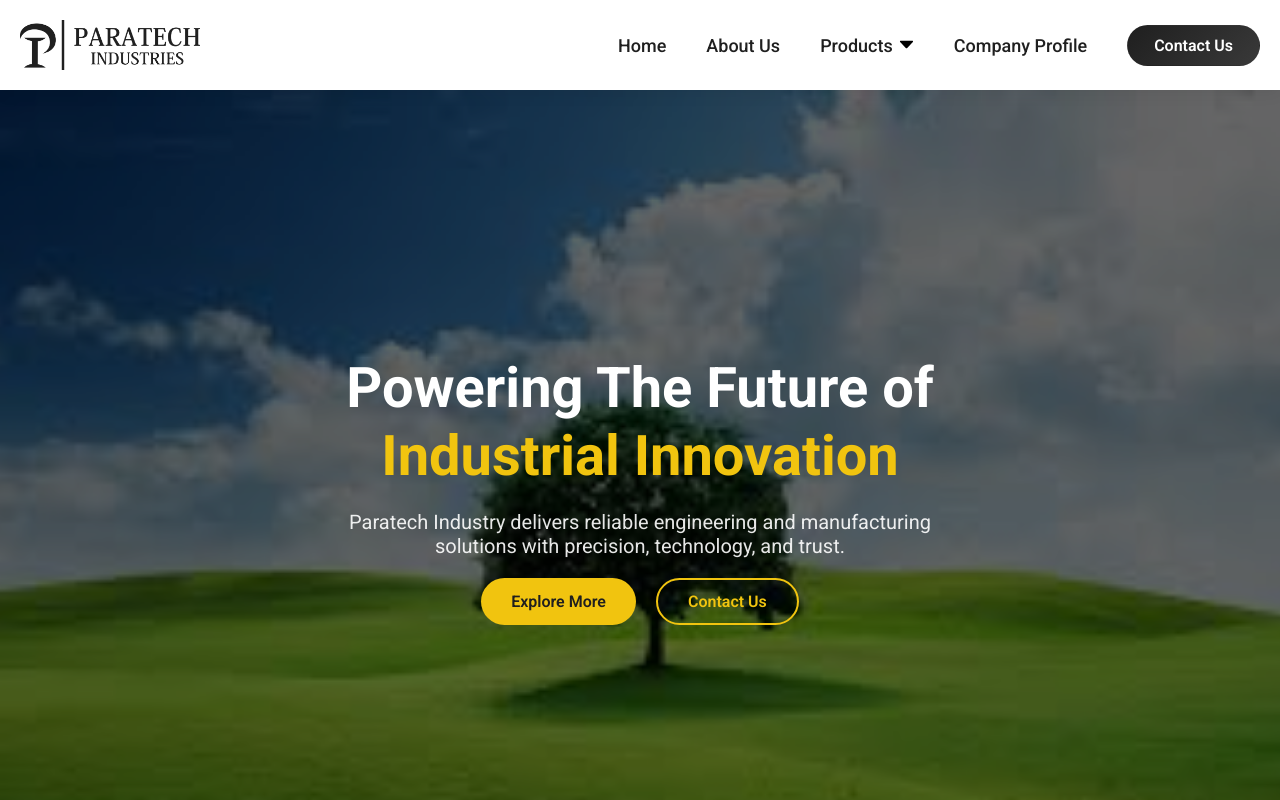
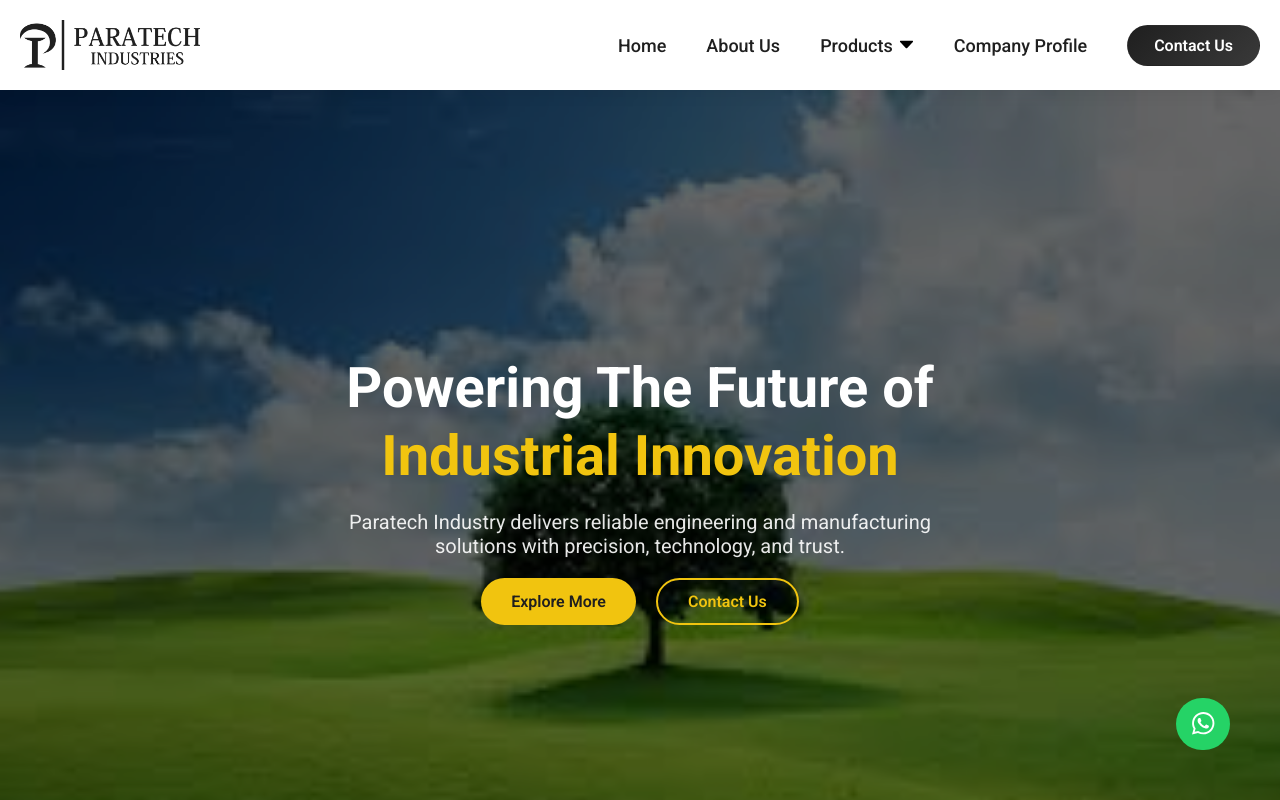
Before and after one commit to jimmyhinsu/paratechindustries, a Next.js app: page / in a window 1280 px wide. Shown: the top 800 px of the page. Built offline with nearby package versions, Linux system fonts and the light colour scheme.

Commit message:
add a whatsapp bubble

```diff
--- a/src/app/layout.js
+++ b/src/app/layout.js
@@ -2,6 +2,7 @@ import Header from "@/common/header";
 import "./globals.css";
 import Footer from "@/common/footer";
 import { AuthProvider } from "@/common/AuthProvider";
+import Whatsappbubble from "@/components/whatsappbubble";
 
 export const metadata = {
   title:
@@ -24,6 +25,7 @@ export default function RootLayout({ children }) {
         <AuthProvider>
           <Header />
           <main className="layout">{children}</main>
+          <Whatsappbubble />
           <Footer />
         </AuthProvider>
       </body>
--- /dev/null
+++ b/src/components/whatsappbubble/index.js
@@ -0,0 +1,18 @@
+import React from "react";
+import styles from "./whatsappbubble.module.scss";
+import Whatsappicon from "@/assests/svg/Whatsappicon";
+
+export default function Whatsappbubble() {
+  return (
+    <>
+      <a
+        href="https://wa.me/919879533323"
+        target="__blank"
+        className={styles.whatsappbubble}
+      >
+        <span>Chat with us</span>
+        <Whatsappicon />
+      </a>
+    </>
+  );
+}
--- /dev/null
+++ b/src/components/whatsappbubble/whatsappbubble.module.scss
@@ -0,0 +1,57 @@
+.whatsappbubble {
+    position: fixed;
+    bottom: 50px;
+    right: 50px;
+    z-index: 99;
+    padding: 14px;
+    border-radius: 99px;
+    display: flex;
+    align-items: center;
+    justify-content: center;
+    cursor: pointer;
+    background-color: #25d366;
+    transition: all 0.4s ease-in-out;
+    overflow: hidden;
+
+    @media (max-width:1024px) {
+        bottom: 30px;
+        right: 30px;
+    }
+
+    @media (max-width:768px) {
+        bottom: 20px;
+        right: 20px;
+    }
+
+    svg {
+        width: 24px;
+        height: 24px;
+        margin-left: 2px;
+
+        path {
+            fill: #fff;
+        }
+    }
+
+    span {
+        font-size: 14px;
+        font-weight: 600;
+        line-height: 24px;
+        color: #fff;
+        max-width: 0;
+        overflow: hidden;
+        white-space: nowrap;
+        margin-left: 0;
+        display: inline-block;
+        padding: 0;
+        transition: all 0.4s ease-in-out;
+    }
+
+    &:hover {
+        span {
+            padding-right: 8px;
+            max-width: 158px;
+            margin-left: 8px;
+        }
+    }
+}
```
Also changed, not shown: src/components/imagemodel/index.js (+17 -7 lines).
